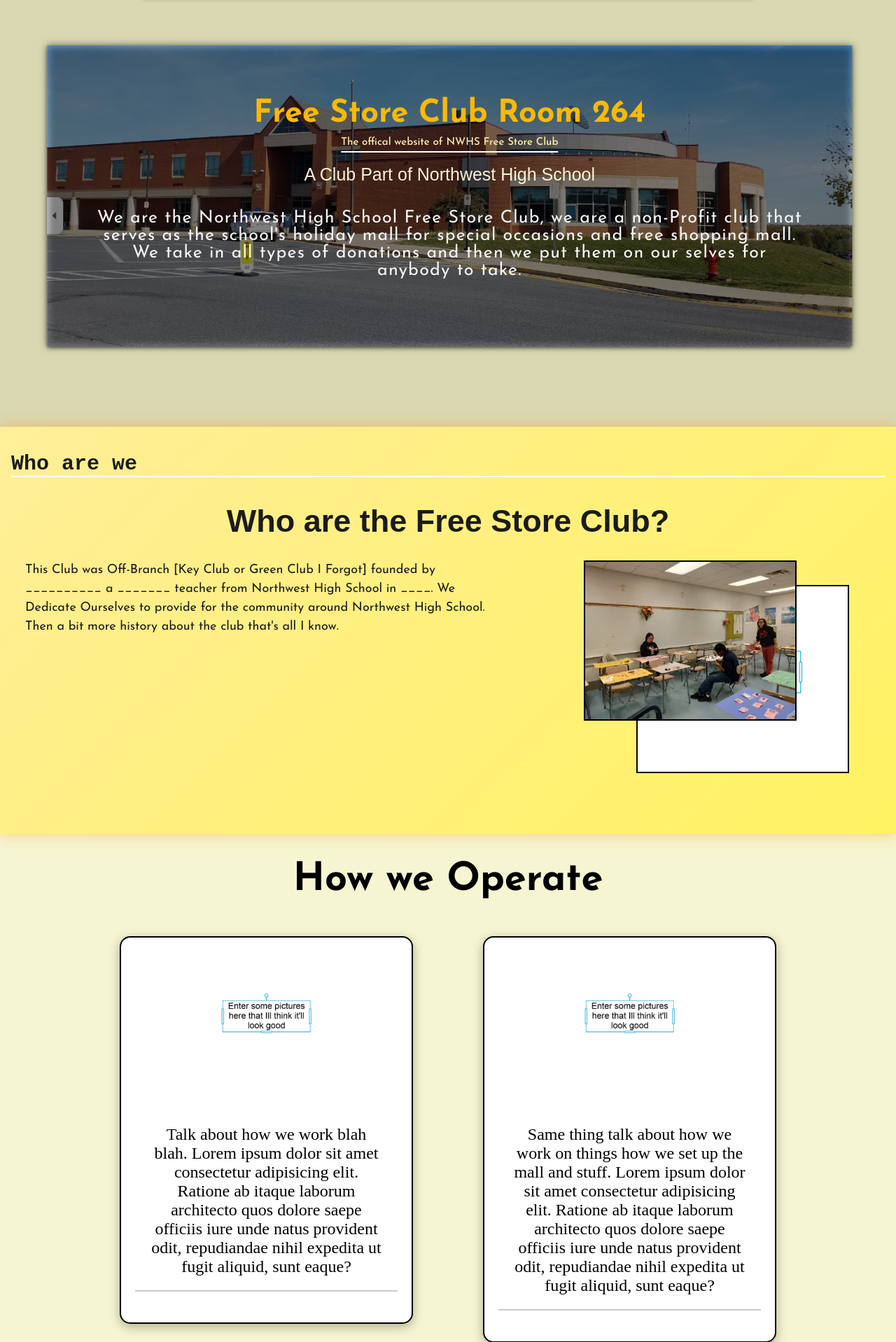
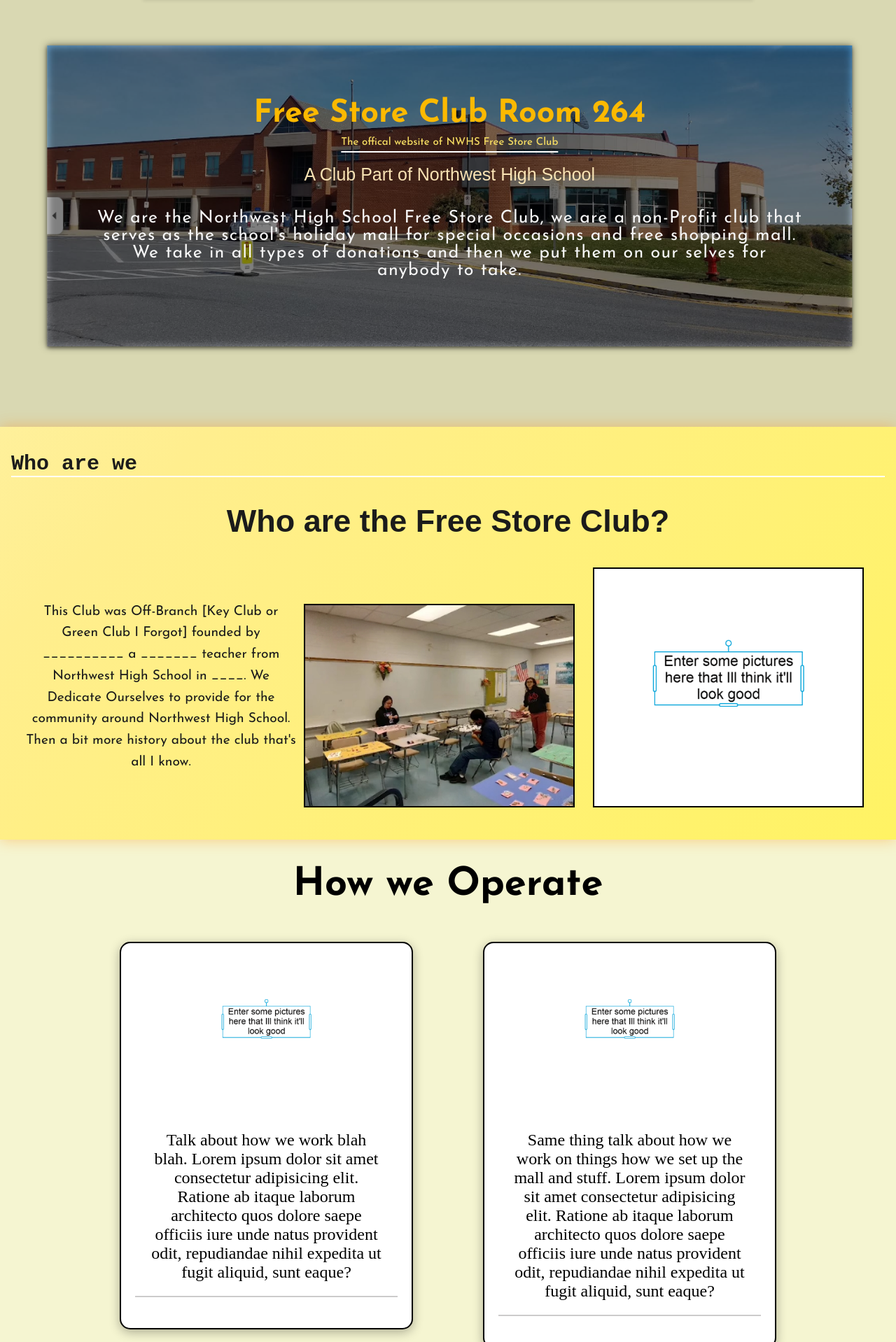
Before and after one commit to noobifyLol/Free-264-Project, a PHP site: page / in a window 1280 px wide. Shown: the part 160-2078 px from the top of the page at 70% size. Run offline with PHP 8.4, Linux system fonts and the light colour scheme; some libraries are stand-ins or nearby versions.

Commit message:
major fixes

```diff
--- a/divi.css
+++ b/divi.css
@@ -1,63 +1,80 @@
 @import url('https://fonts.googleapis.com/css2?family=Poppins:wght@400;600&display=swap');
 @import url('https://fonts.googleapis.com/css2?family=Orbitron:wght@500&display=swap');
 @media (min-width: 850px) {
+ #copy {
+    flex-direction: row;
+    align-items: center;
+    justify-content: space-evenly;
+  }
+  #img1 , #img2{
+  width : 25%;
+  }
+  #copy{
+    font-size: clamp(18px, 1.5vw, 24px);
+  }
+
+}/* end of min */
+
+@media (min-width : 1520px){
+  #img1 , #img2{
+  width : 300px;
+  }
+}
+
 #copy {
   display: flex;
-  flex-direction: row;      /* text left, image right */
-  align-items: flex-start;
-  gap: 20px;
+  flex-direction: row;
+  align-items: center;
+  justify-content: space-evenly;
   padding: 20px;
+  text-align: center;
+  flex-wrap: wrap; /* allow wrapping on very small screens */
+}
 
+#pg {
+ display: flex;
+  gap: clamp(10px, 2vw, 30px); /* spacing between images */
+  justify-content: center;
+  align-items: flex-end;        /* staggered vertical alignment */
+  padding: 10px;                /* optional padding inside the box */
+  border-radius: 10px;          /* optional rounded corners */
+  max-width: 800px;
+  margin: 0 auto;
+  flex-wrap: nowrap;            /* keep images side by side */
 }
+
+/* Images themselves */
+#img1, #img2 {
+  flex: 1 1 clamp(150px, 40%, 300px); /* shrink/grow proportionally */
+  max-width: 100%;
+  height: auto;
+  object-fit: contain;
+  border: 2px solid black;
+  display: block;
+}
+#img1{
+align-items: flex-start;
+margin-left : auto;
+  flex-shrink: 1;
+}
+#img2 {
+  align-items: flex-end;
+  flex-shrink: 1;
 }
 #copy p {
   font-family: 'Josefin Sans', Courier, sans-serif;
-  font-size: clamp(14px, 1.5vw, 18px);
-  line-height: 1.5;
-  max-width: 60ch;          /* controls line length to keep paragraph ~3 lines */
-  text-align: left;
-  margin: 0;
-  flex: 1;                  /* allows paragraph to take remaining space */
+  line-height: 1.6;
+  max-width: 70ch;
+  text-align: center;
+  margin: 0 auto;
+  flex: 1 1 300px; /* shrink/grow with images */
 }
 
-#copy img {
-  max-width: 40%;            /* image width relative to container */
-  height: auto;
-  border: 2px solid black;
-  object-fit: cover;
-}
+#divi main{
+  color : rgb(27, 27, 27);
 
-/* Image sizing for desktop */
-#img1 {
-  height: clamp(200px, 25vw, 600px);
-  width: clamp(250px, 40vw, 825px);
-  position: absolute;
-  z-index: 11;
-  object-fit: cover;
-    object-position: center;
-}
-
-#img2{
-  transform: translateX(75px) translateY(35px);
-  z-index: 10;
-height : clamp(150px, 15vw, 500px);
-width : clamp(250px, 25vw, 725px);
-object-fit: cover;
-    object-position: center;
 
 }
-#divi main{
-  color : rgb(27, 27, 27);
-  max-height: 550px;
-}
-#divi img{
-  max-width: 300px;
-  max-height: 300px;
-  border: 2px solid black;
-  margin-bottom : clamp(200px, 20vw, 40px);
-  flex : 1;
-}
-
 
 #divi h1{
   font-size: clamp(20px, 4vw, 30px);
@@ -71,11 +88,8 @@
     color-scheme: orange, yellow, white;
     text-align: center;
     margin-bottom : 10px;
+    position: relative;
 }
 #test{
   justify-content: center;
 }
-#pg{
-    margin: 0 auto; /* centers the div */
-    padding-bottom : clamp(75px,15vw,150px);
-}
--- a/media850.css
+++ b/media850.css
@@ -159,10 +159,6 @@
   .footer-text a{
     font-family: 'Orbitron';
   }
-  #copy img {
-        width : clamp(200px,15vw,350px);
-        height: clamp(150px,15vw, 250px); /* keep aspect ratio */
-    }
 
 
   #boxes{
@@ -178,14 +174,13 @@
     align-items: center;
     justify-content: center;
     text-align: center;
-    gap: 20px;
-    padding: 20px;
   }
-  #img1 ,#img2{
-     height : clamp(150px, 15vw, 250px);
-        width: clamp(200px, 80%, 350px);
-     position: static; /* back in normal flow */
-     margin : auto 0px;
+  #img1 {
+   width : 25%;
+
+  }
+  #img2 {
+  width : 25%;
   }
   #img{
     transform: translateY(-100px);
--- a/wes.css
+++ b/wes.css
@@ -219,7 +219,7 @@
 #divx h3{
   z-index : 1;
   position: relative;
-  color: rgb(252, 240, 214);
+  color: rgb(249, 227, 180);
   margin : 5px;
   font-size: clamp(15px, 3vw, 25px);
   font-weight : 50;
@@ -250,7 +250,7 @@
 }
 
 #h2{
-  color : rgb(255, 241, 172);
+  color : rgb(245, 220, 98);
   font-weight: 500;
   font-size: clamp(8px, 2vw, 15px);
   max-width: 90%;
```
